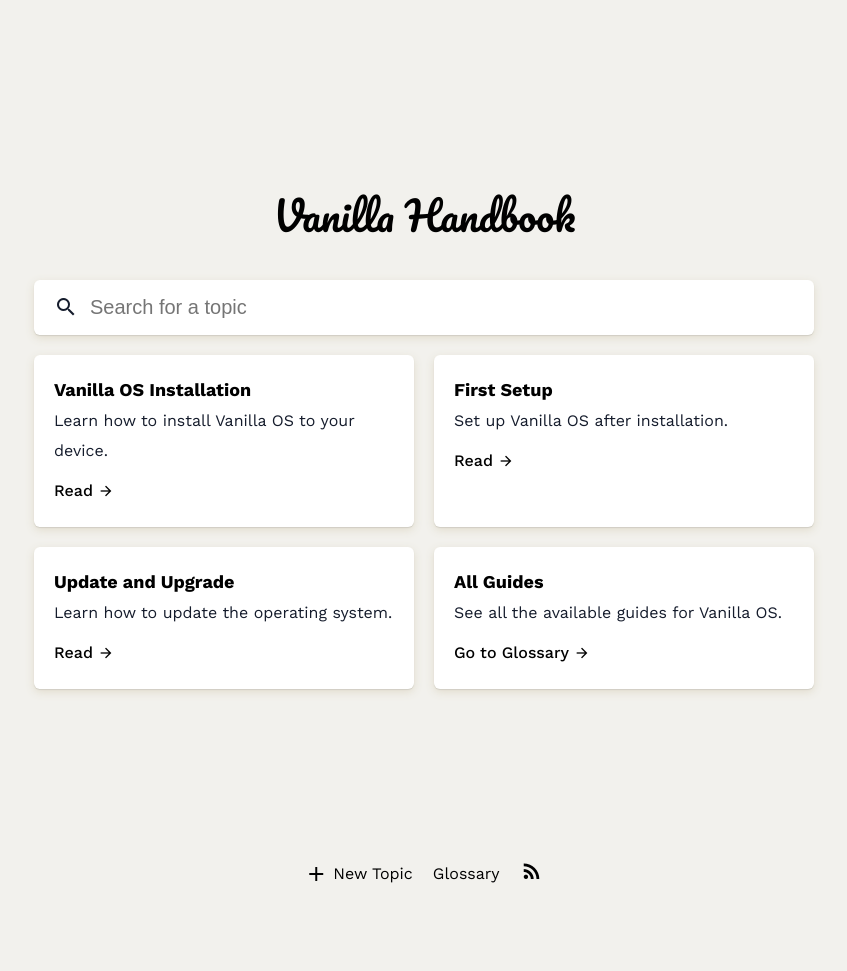
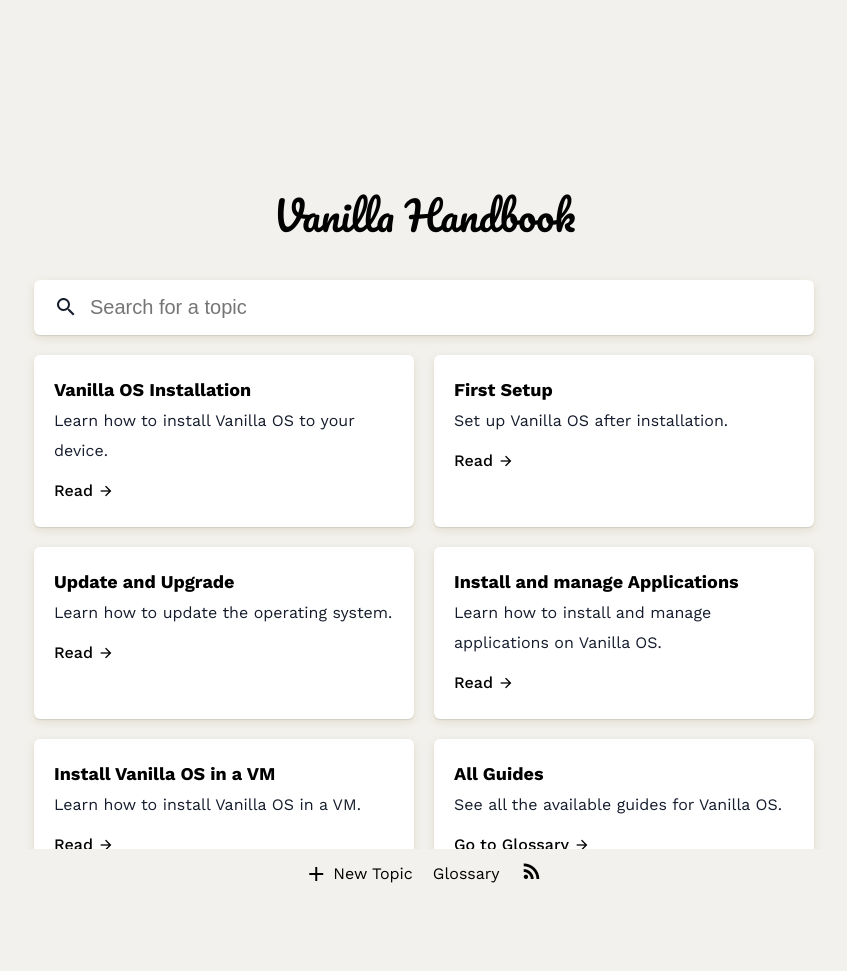
Before and after one commit to Vanilla-OS/handbook, a Jekyll site: the page built from index.md, in a window 1280 px wide. Shown: the whole page, without its empty margins (216-1063 px from the left). Built offline with Jekyll 4.4.1, drawn with Linux system fonts in a browser that asks for light colours; before the commit the page ends 900 px from its top, so only the background shows below that.

Commit message:
Update posts, Highlight VM and applications guide in Index

```diff
--- a/index.md
+++ b/index.md
@@ -36,6 +36,22 @@
                     <span class="material-icons-outlined">arrow_forward</span>
                 </a>
             </div>
+            <div class="suggestItem card">
+                <b><a href="/2023/01/11/install-and-manage-applications.html">Install and manage Applications</a></b>
+                <p>Learn how to install and manage applications on Vanilla OS.</p>
+                <a href="/2023/01/11/install-and-manage-applications.html" class="buttonLink readLink">
+                    <span>Read</span>
+                    <span class="material-icons-outlined">arrow_forward</span>
+                </a>
+            </div>
+            <div class="suggestItem card">
+                <b><a href="/2023/01/21/install-in-vm.html">Install Vanilla OS in a VM</a></b>
+                <p>Learn how to install Vanilla OS in a VM.</p>
+                <a href="/2023/01/21/install-in-vm.html" class="buttonLink readLink">
+                    <span>Read</span>
+                    <span class="material-icons-outlined">arrow_forward</span>
+                </a>
+            </div>
              <div class="suggestItem card">
                 <b><a href="/glossary">All Guides</a></b>
                 <p>See all the available guides for Vanilla OS.</p>
```
Also changed, not shown: _posts/2023-01-11-install-vpn-from-file.md (+1 -1 lines), _posts/2023-01-21-install-in-vm.md (+1 -1 lines), _posts/2023-01-23-install-jekyll-and-bundler.md (+1 -1 lines), _posts/2023-01-26-install-homebrew.md (+1 -1 lines), _posts/2023-02-05-install-docker.md (+1 -1 lines).
